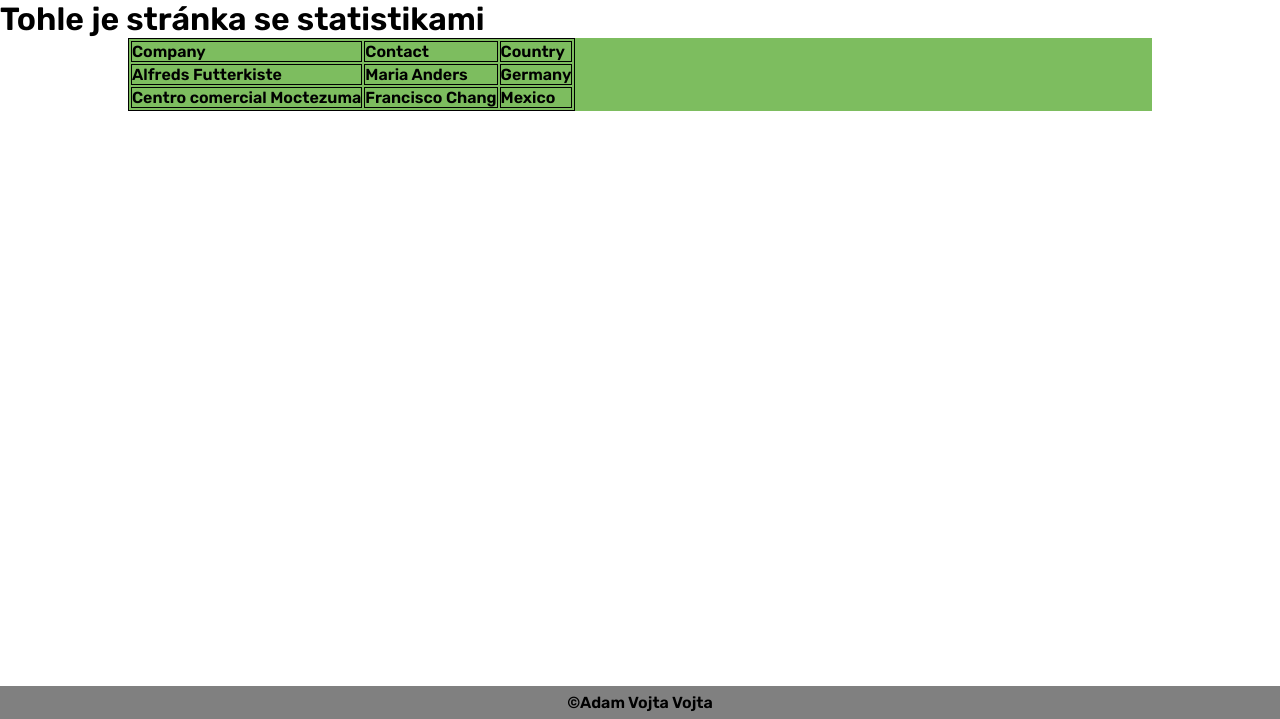
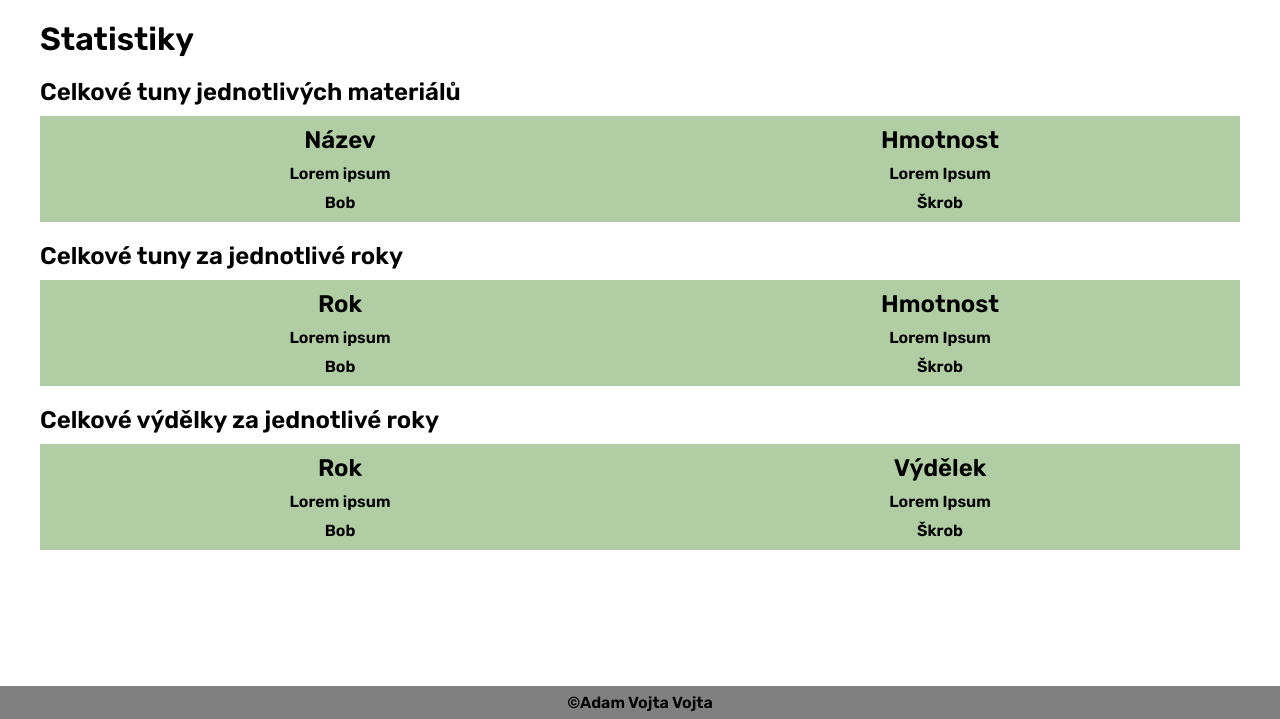
Before and after one commit to v-kollar/junkyard-website, a Flask app: page /statistiky in a window 1280 px wide. Shown: the part 81-800 px from the top of the page. Run offline with Flask 2, Linux system fonts and the light colour scheme.

Commit message:
Statistics page

```diff
--- a/src/static/css/structure.css
+++ b/src/static/css/structure.css
@@ -237,6 +237,35 @@ table, td, th {
   border: 1px solid;
 }
 
+h2.stats {
+	margin-left: 40px;
+	margin-bottom: 10px;
+}
+
+.row {
+	margin-left: 40px;
+	margin-right: 40px;
+	margin-bottom: 20px;
+}
+
+.col {
+	text-align: center;
+	float: left;
+	width: 50%;
+	padding: 10px;
+	box-sizing: border-box;
+}
+
+.row:after {
+	content: "";
+	display: table;
+	clear: both;
+}
+
+.col > p {
+	margin-top: 10px;
+}
+
 @media only screen and (min-width: 1080px) {
 section {
   width: 80%;
@@ -302,5 +331,4 @@ section {
     width: 496px;
     display: inline-block;
   }
-
 }
--- a/src/templates/stats.jinja2
+++ b/src/templates/stats.jinja2
@@ -1,24 +1,50 @@
 {% extends 'main.jinja2' %}
-{% block title %}<title>Statistiky</title>{% endblock %}
+{% block title %}<title>Ceník</title>{% endblock %}
 {% block content %}
-    <h1>Tohle je stránka se statistikami</h1>
-    <section>
-    <table>
-  <tr>
-    <th>Company</th>
-    <th>Contact</th>
-    <th>Country</th>
-  </tr>
-  <tr>
-    <td>Alfreds Futterkiste</td>
-    <td>Maria Anders</td>
-    <td>Germany</td>
-  </tr>
-  <tr>
-    <td>Centro comercial Moctezuma</td>
-    <td>Francisco Chang</td>
-    <td>Mexico</td>
-  </tr>
-</table>
-    </section>
+
+<h1 style="margin-left:40px;margin-top: 20px;margin-bottom: 20px;">
+Statistiky
+</h1>
+
+<h2 class="stats">Celkové tuny jednotlivých materiálů</h2>
+<div class="row">
+<div class="col" style="background-color:#B1CDA3;">
+  <h2>Název</h2>
+	<p>Lorem ipsum</p>
+	<p>Bob</p>
+</div>
+<div class="col" style="background-color:#B1CDA3;">
+  <h2>Hmotnost</h2>
+	<p>Lorem Ipsum</p>
+	<p>Škrob</p>
+</div>
+</div>
+
+<h2 class="stats">Celkové tuny za jednotlivé roky</h2>
+<div class="row">
+<div class="col" style="background-color:#B1CDA3;">
+  <h2>Rok</h2>
+	<p>Lorem ipsum</p>
+	<p>Bob</p>
+</div>
+<div class="col" style="background-color:#B1CDA3;">
+  <h2>Hmotnost</h2>
+	<p>Lorem Ipsum</p>
+	<p>Škrob</p>
+</div>
+</div>
+
+<h2 class="stats">Celkové výdělky za jednotlivé roky</h2>
+<div class="row">
+<div class="col" style="background-color:#B1CDA3;">
+  <h2>Rok</h2>
+	<p>Lorem ipsum</p>
+	<p>Bob</p>
+</div>
+<div class="col" style="background-color:#B1CDA3;">
+  <h2>Výdělek</h2>
+	<p>Lorem Ipsum</p>
+	<p>Škrob</p>
+</div>
+
 {% endblock %}
```
